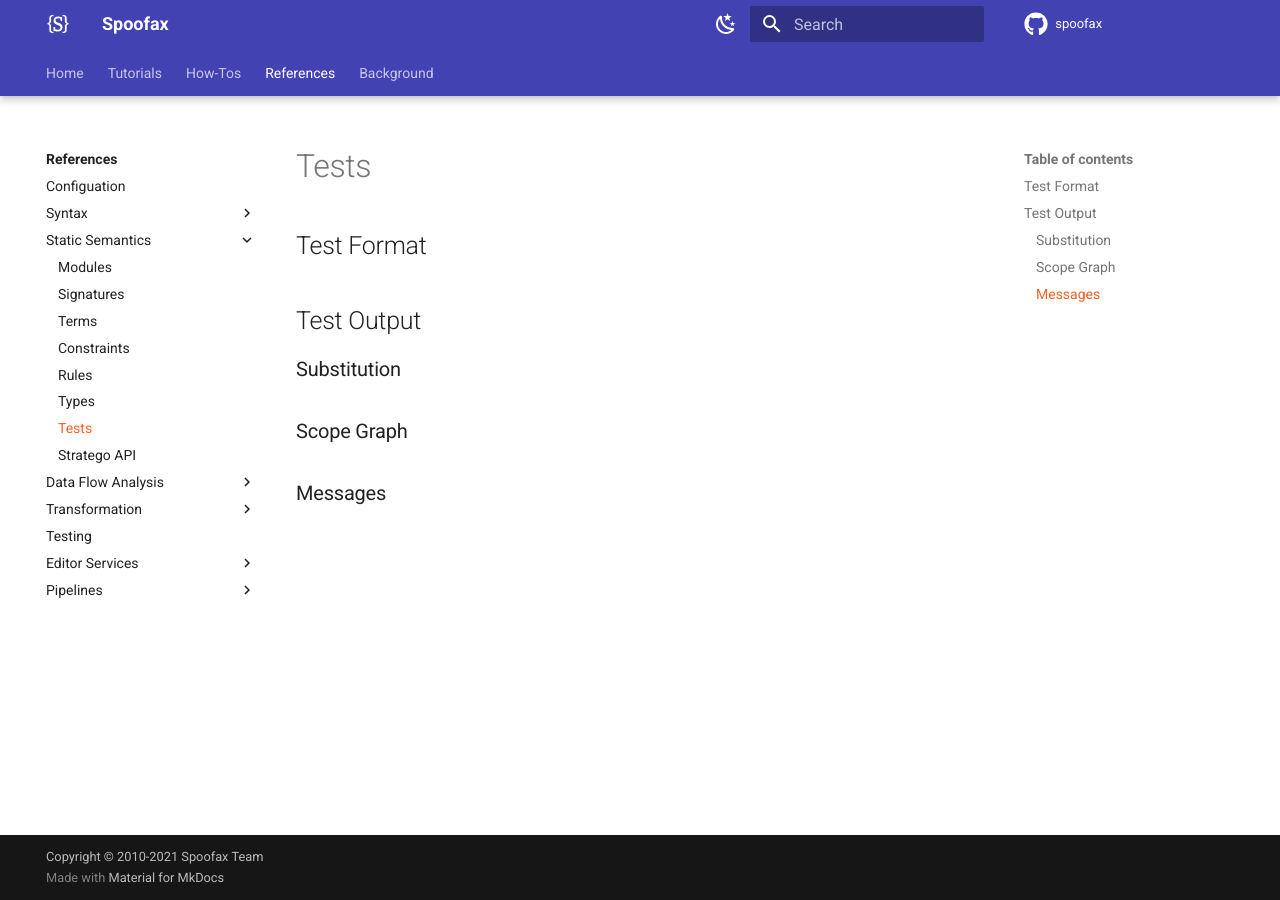
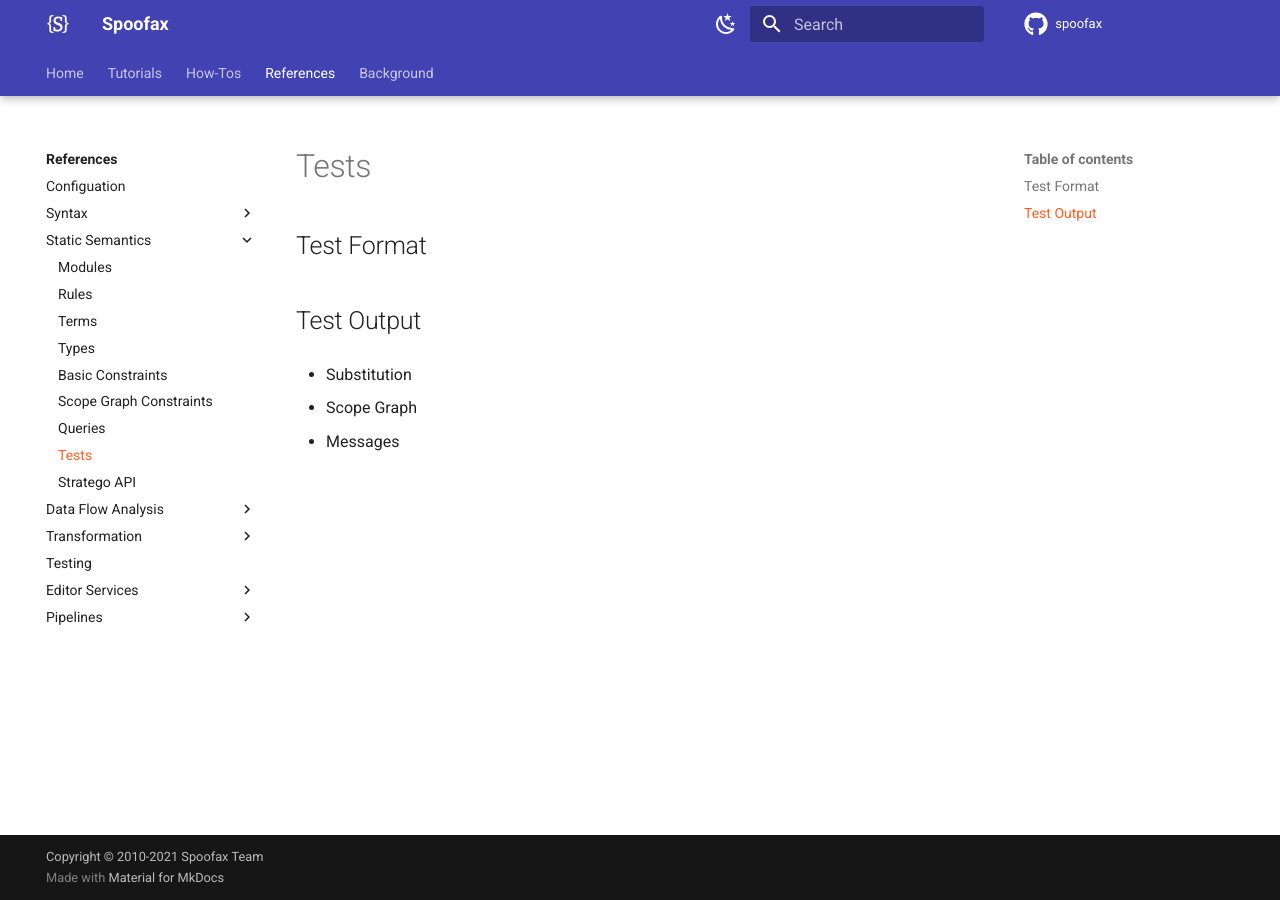
Before and after one commit to pdmosses/metaborg.github.io, an MkDocs documentation site: the page built from docs/references/statix/tests.md, in a window 1280 px wide. Built offline with MkDocs 1.6.1 and Material for MkDocs 9.7.7, drawn with Linux system fonts in a browser that asks for light colours; comment, search, counter and statistics services are not loaded.

Commit message:
Restructure documentation to more concept-oriented approach

```diff
--- a/docs/references/statix/tests.md
+++ b/docs/references/statix/tests.md
@@ -4,8 +4,8 @@
 
 ## Test Output
 
-### Substitution
+- Substitution
 
-### Scope Graph
+- Scope Graph
 
-### Messages
+- Messages
--- a/mkdocs.yml
+++ b/mkdocs.yml
@@ -40,11 +40,12 @@ nav:
     - Static Semantics:
       - references/statix/index.md
       - references/statix/modules.md
-      - references/statix/signatures.md
+      - references/statix/rules.md
       - references/statix/terms.md
-      - references/statix/constraints.md
-      - references/statix/rules.md
       - references/statix/types.md
+      - references/statix/basic-constraints.md
+      - references/statix/scope-graphs.md
+      - references/statix/queries.md
       - references/statix/tests.md
       - references/statix/stratego-api.md
     - Data Flow Analysis:
```
Also changed, not shown: docs/references/statix/basic-constraints.md (added, +23 -0 lines), docs/references/statix/queries.md (added, +7 -0 lines), docs/references/statix/scope-graphs.md (added, +20 -0 lines), docs/references/statix/signatures.md (deleted, +0 -17 lines), docs/references/statix/types.md (+0 -2 lines).
